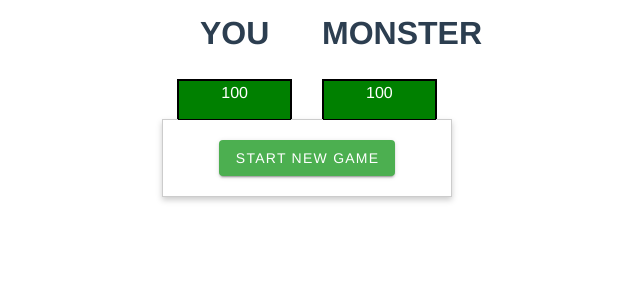
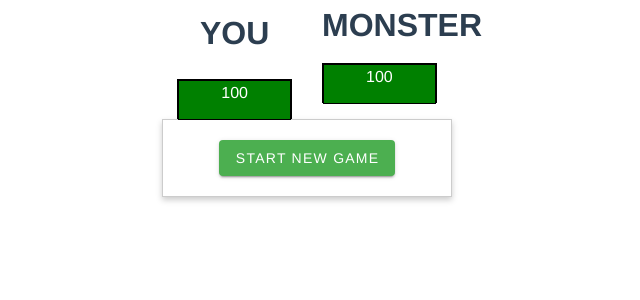
Before and after one commit to Maurina/maurinadavis-monster, a Vue app: page / in a window 1280 px wide. Shown: the top 300 px of the page, without its empty margins (333-973 px from the left). Built offline with nearby package versions, Linux system fonts and the light colour scheme.

Commit message:
v-badge test

```diff
--- a/src/App.vue
+++ b/src/App.vue
@@ -11,7 +11,10 @@
             </div>
         </div>
         <div class="small-6 columns">
+            <v-badge left>
+                     <span slot="badge"  class="monster-turn"></span>
             <h1 class="text-center">MONSTER</h1>
+            </v-badge>
             <div class="healthbarMonster">
                 <div class="healthbarMonster text-center" :style="{width: monsterHealth + '%'}" style="background-color: green; margin: 0; color: white;">
                     {{ monsterHealth }}
```
